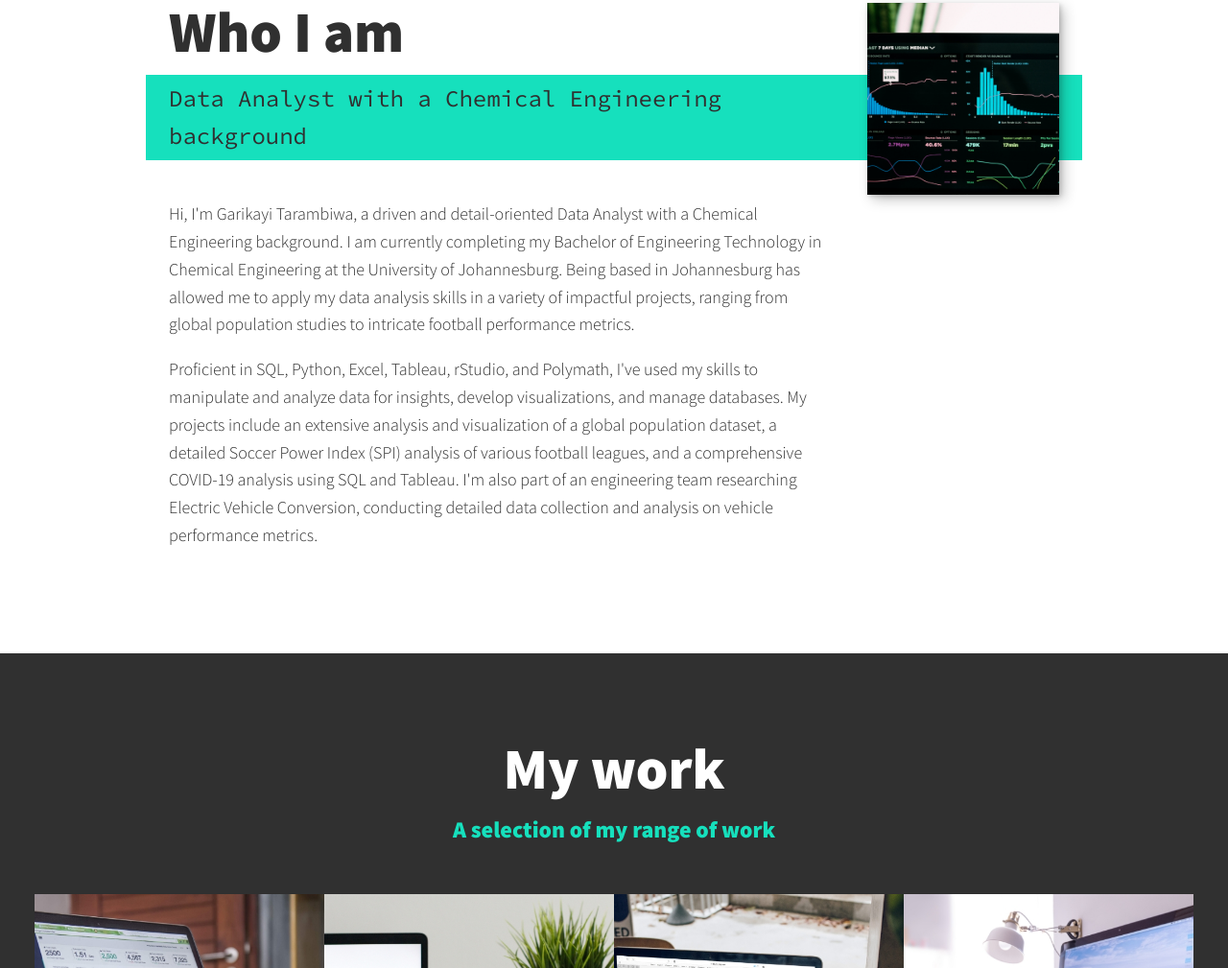
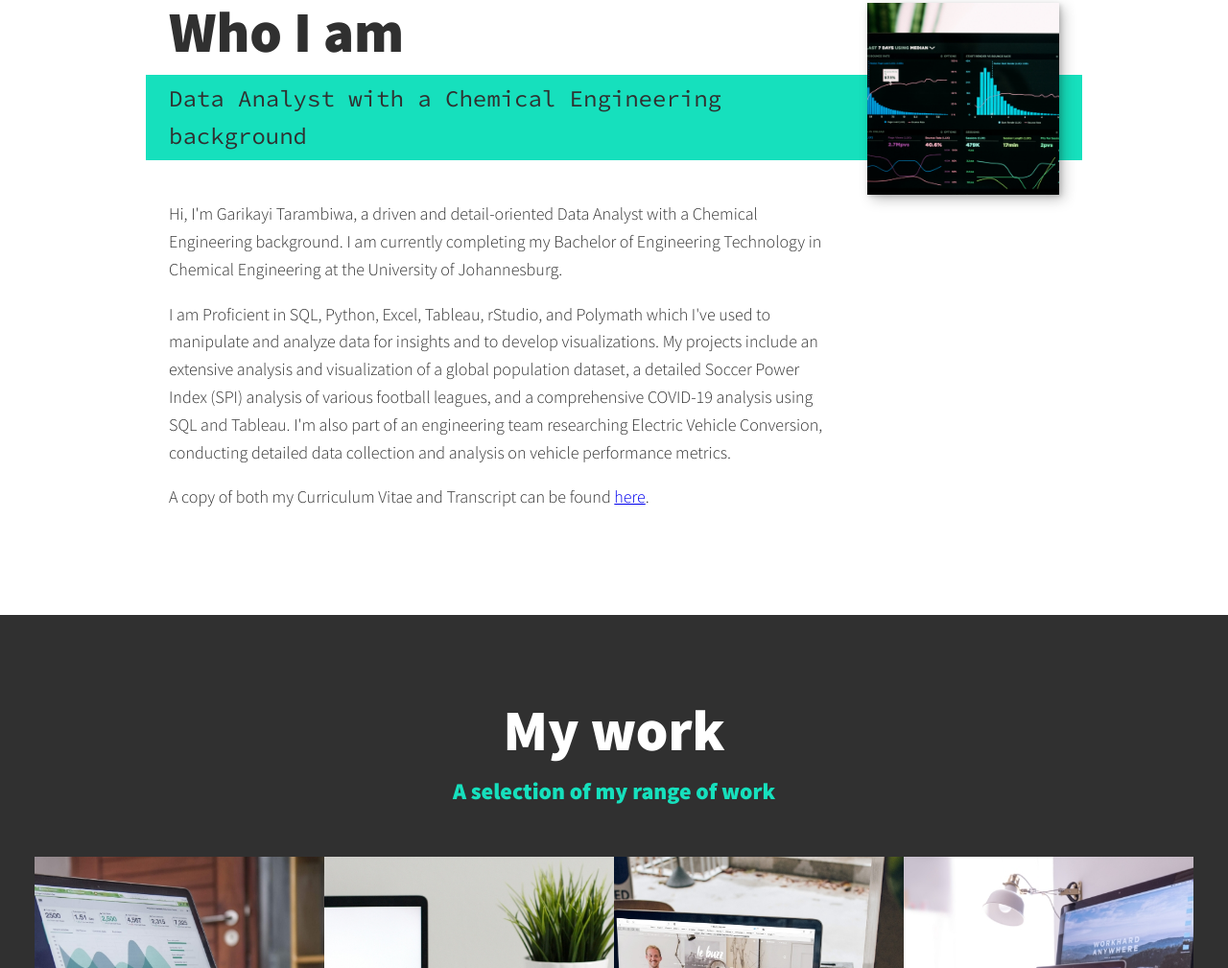
Before and after one commit to GarikayiTarambiwa/Data_Analysis_Portfolio, a website built with Vite: page index.html in a window 1280 px wide. Shown: the part 1443-2452 px from the top of the page at 96% size. Built offline with nearby package versions, Linux system fonts and the light colour scheme.

Commit message:
Update index.html

```diff
--- a/index.html
+++ b/index.html
@@ -70,8 +70,9 @@
            <p class="section__subtitle section__subtitle--about">Data Analyst with a Chemical Engineering background</p>
 
            <div class="about-me__body">
-            <p>Hi, I'm Garikayi Tarambiwa, a driven and detail-oriented Data Analyst with a Chemical Engineering background. I am currently completing my Bachelor of Engineering Technology in Chemical Engineering at the University of Johannesburg. Being based in Johannesburg has allowed me to apply my data analysis skills in a variety of impactful projects, ranging from global population studies to intricate football performance metrics.</p>
-            <p>Proficient in SQL, Python, Excel, Tableau, rStudio, and Polymath, I've used my skills to manipulate and analyze data for insights, develop visualizations, and manage databases. My projects include an extensive analysis and visualization of a global population dataset, a detailed Soccer Power Index (SPI) analysis of various football leagues, and a comprehensive COVID-19 analysis using SQL and Tableau. I'm also part of an engineering team researching Electric Vehicle Conversion, conducting detailed data collection and analysis on vehicle performance metrics.</p>
+            <p>Hi, I'm Garikayi Tarambiwa, a driven and detail-oriented Data Analyst with a Chemical Engineering background. I am currently completing my Bachelor of Engineering Technology in Chemical Engineering at the University of Johannesburg. </p>
+            <p>I am Proficient in SQL, Python, Excel, Tableau, rStudio, and Polymath which I've used to manipulate and analyze data for insights and to develop visualizations. My projects include an extensive analysis and visualization of a global population dataset, a detailed Soccer Power Index (SPI) analysis of various football leagues, and a comprehensive COVID-19 analysis using SQL and Tableau. I'm also part of an engineering team researching Electric Vehicle Conversion, conducting detailed data collection and analysis on vehicle performance metrics.</p>
+            <p>A copy of both my Curriculum Vitae and Transcript can be found <a href="https://drive.google.com/drive/folders/1HSGA9H4br1pnYijJlU64LKoAHAx0tBlM"target="_blank">here</a>.</p>
         </div>
            <img src="img/portfolio-09.jpg" alt="Garikayi leaning against a bus" class="about-me__img">
         </section>
```
